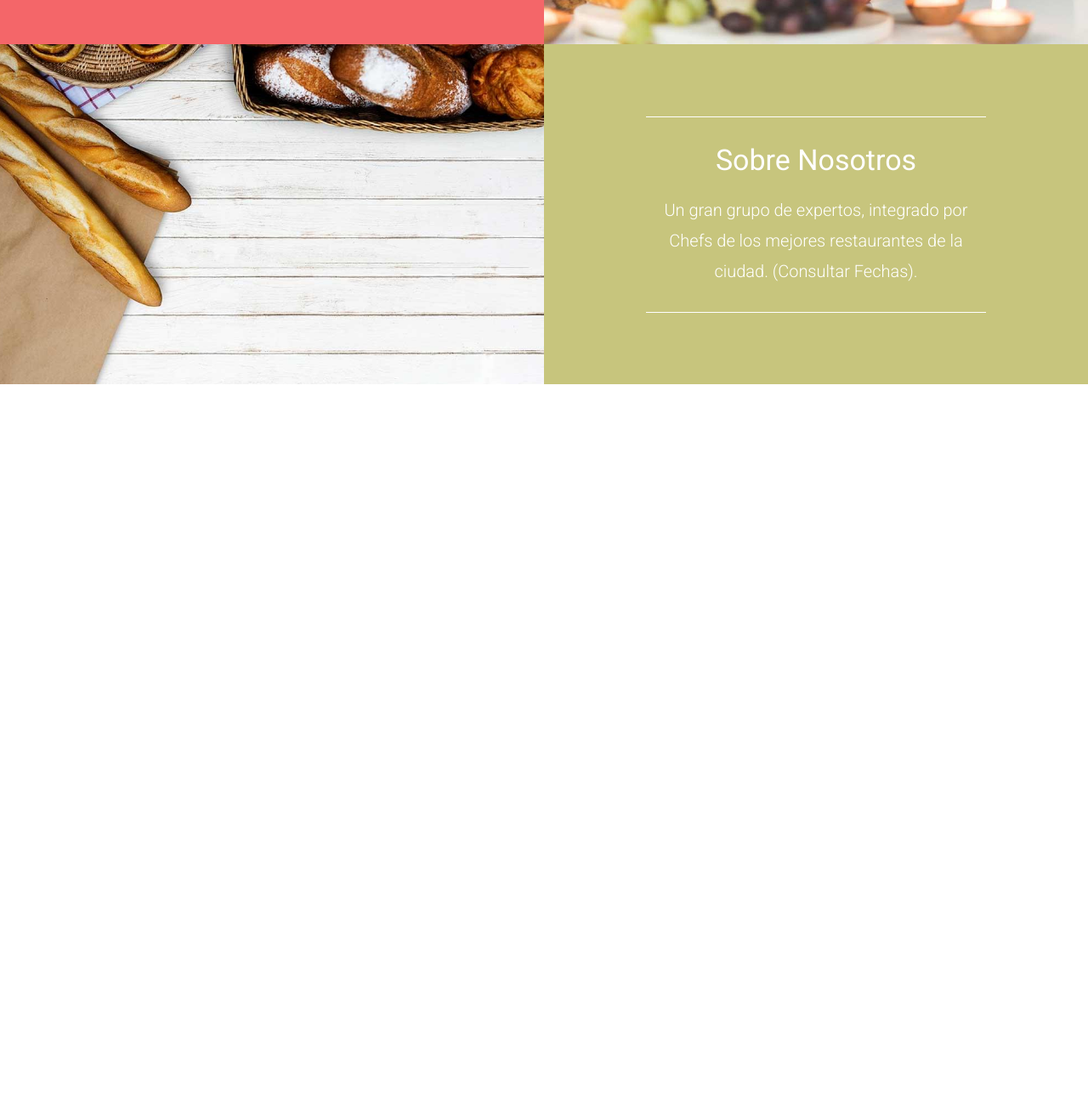
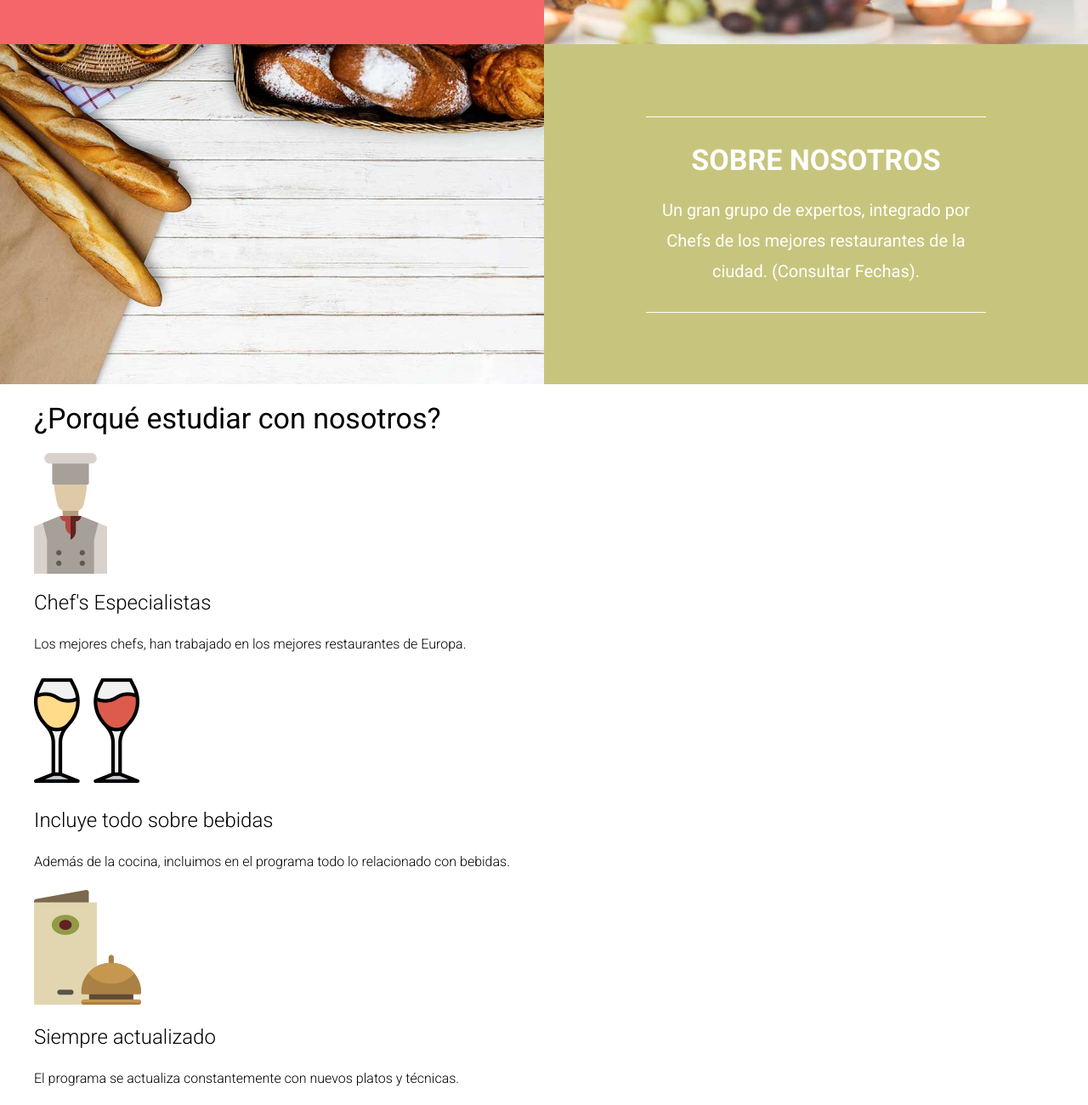
Before and after one commit to topgirl2410/Cocina, a website: page index.html in a window 1280 px wide. Shown: the part 559-1859 px from the top of the page at 85% size. Before the commit the page ends 1011 px from the top, so only its background shows below. Drawn offline with Linux system fonts and the light colour scheme.

Commit message:
creando la seccion de nosotros

```diff
--- a/index.html
+++ b/index.html
@@ -52,6 +52,31 @@
         </div>
     </section>
 
+    <section class="nosotros contenedor">
+        <h2 class="nosotros__heading">¿Porqué estudiar con nosotros?</h2>
+
+        <div class="nosotros__grid">
+            <div class="nosotros__bloque">
+                <img class="nosotros__imagen" src="build/img/icono_chef.png" alt="imagen icono">
+                <h3 class="nosotros__bloque-heading">Chef's Especialistas</h3>
+                <p class="nosotros__texto">Los mejores chefs, han trabajado en los mejores restaurantes de Europa. </p>
+            </div>
+
+            <div class="nosotros__bloque">
+                <img class="nosotros__imagen" src="build/img/icono_vino.png" alt="imagen icono">
+                <h3 class="nosotros__bloque-heading">Incluye todo sobre bebidas</h3>
+                <p class="nosotros__texto">Además de la cocina, incluimos en el programa todo lo relacionado con
+                    bebidas.</p>
+            </div>
+
+            <div class="nosotros__bloque">
+                <img class="nosotros__imagen" src="build/img/icono_menu.png" alt="imagen icono">
+                <h3 class="nosotros__bloque-heading">Siempre actualizado</h3>
+                <p class="nosotros__texto">El programa se actualiza constantemente con nuevos platos y técnicas. </p>
+            </div>
+        </div>
+    </section>
+
 </body>
 
 </html>
--- a/src/scss/ui/contenido/_bloques.scss
+++ b/src/scss/ui/contenido/_bloques.scss
@@ -44,7 +44,13 @@
         padding: 1rem 0;
     }
 
+    &__heading {
+        text-transform: uppercase;
+        font-weight: 700;
+    }
+
     &__texto {
         font-size: 2rem;
+        font-weight: 400;
     }
 }
```
Also changed, not shown: build/css/app.css, build/img/chef.svg (added), build/img/cute-chef-with-pizza-by-Vexels.svg (added), src/img/chef.svg (added), 1 other file.
